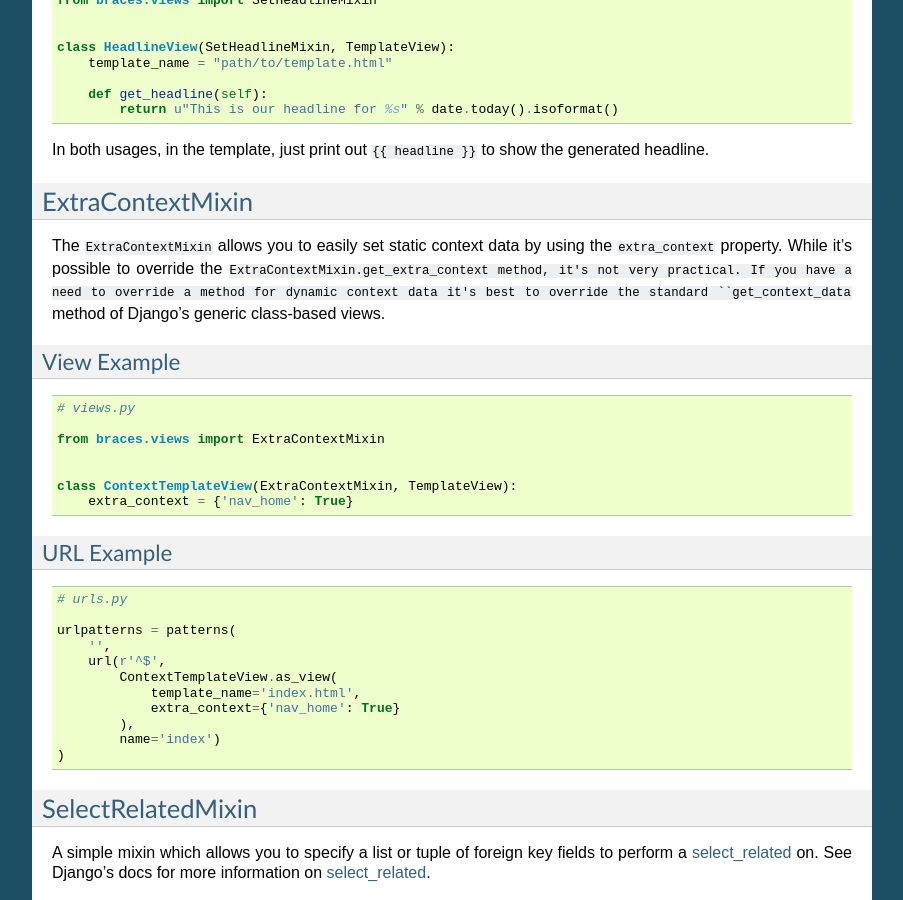
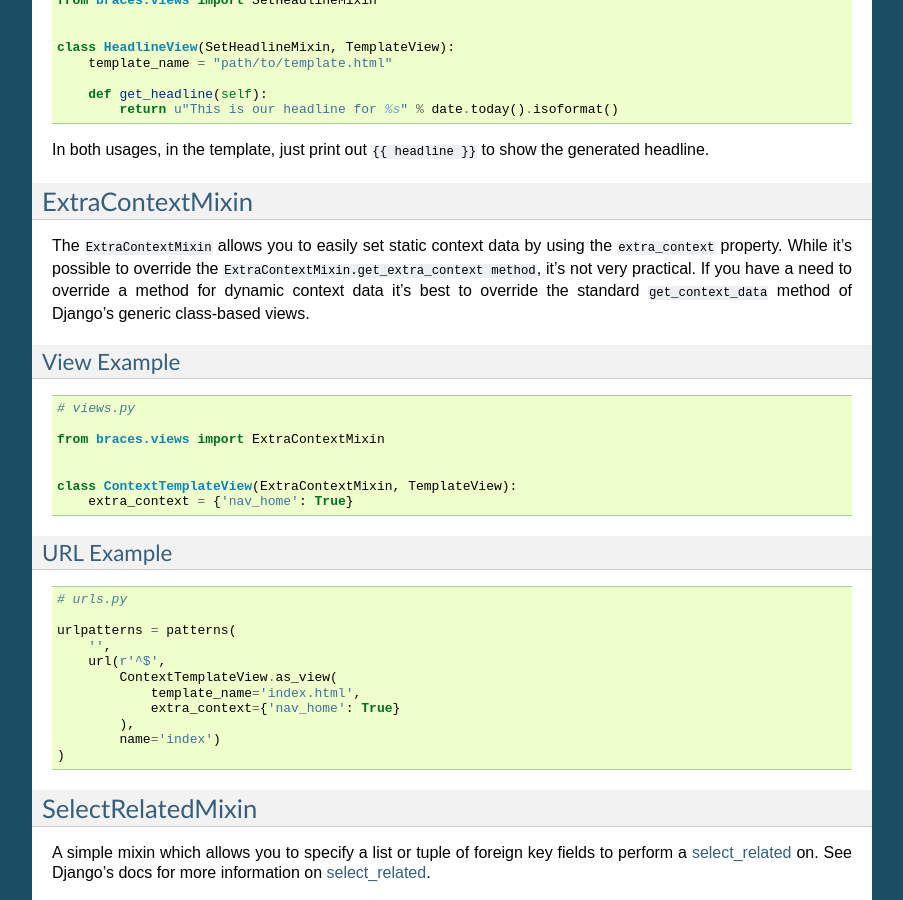
Before and after one commit to brack3t/django-braces, a Sphinx documentation site: the page built from docs/other.rst, in a window 1280 px wide and 900 px high, scrolled down 957 px. Shown: the whole window, without its empty margins (198-1101 px from the left). Built offline with Sphinx 7.4.7, drawn with Linux system fonts in a browser that asks for light colours.

Commit message:
Close backticks.

```diff
--- a/docs/other.rst
+++ b/docs/other.rst
@@ -50,7 +50,7 @@
 -----------------
 
 The ``ExtraContextMixin`` allows you to easily set static context data by using the ``extra_context`` property. While it's possible to override
-the ``ExtraContextMixin.get_extra_context method, it's not very practical. If you have a need to override a method for dynamic context data it's
+the ``ExtraContextMixin.get_extra_context method``, it's not very practical. If you have a need to override a method for dynamic context data it's
 best to override the standard ``get_context_data`` method of Django's generic class-based views.
 
 
```
